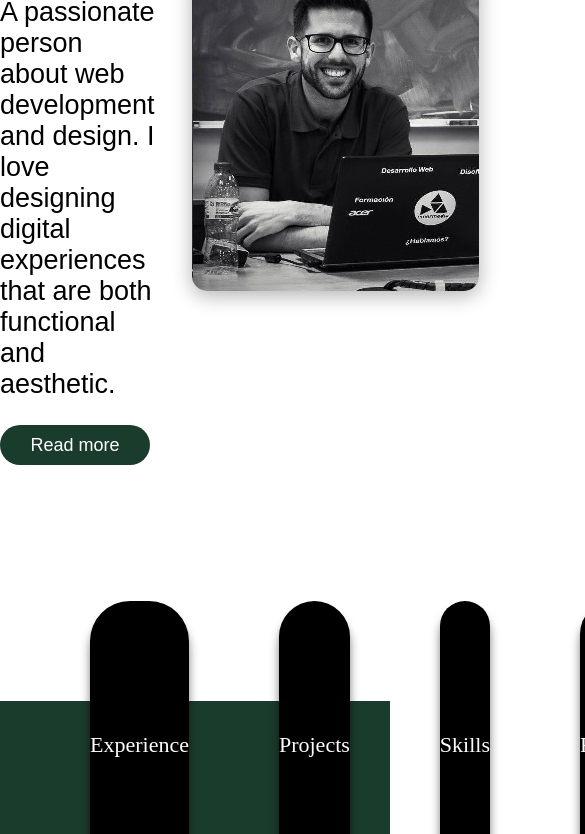
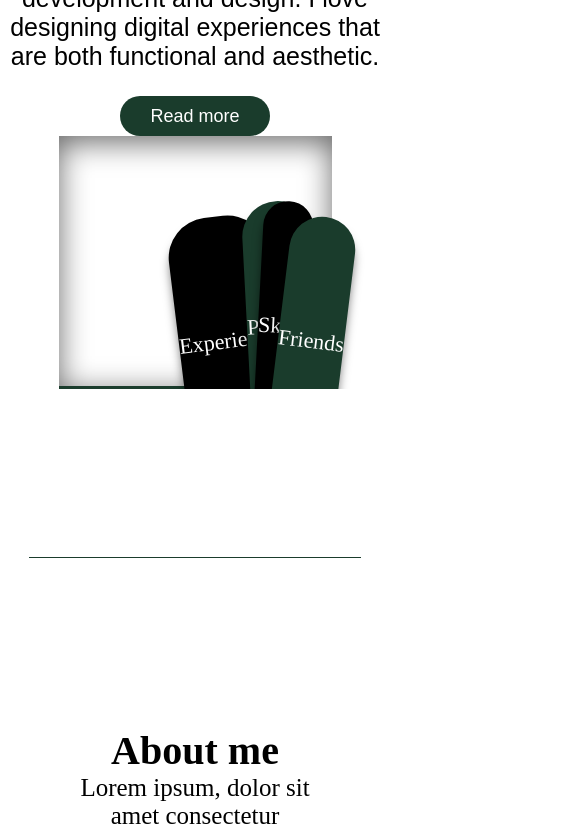
Before and after one commit to MrAlbertt/MrAlbertt.github.io, a plain HTML site: page index.html in a window 390 px wide. Shown: the part 258-1092 px from the top of the page, 585 px wide, since content can reach past the window. Drawn offline with Linux system fonts and the light colour scheme.

Commit message:
Segundo diesño de la pagina sin responsive

```diff
--- a/index.html
+++ b/index.html
@@ -10,7 +10,7 @@
     <header class="header-nav">
         <nav class="navbar">
             <div class="div-logo">
-                <a href="#about">Mr Albert</a>
+                <a href="#about">Mr Albertt</a>
             </div>
             <div class="div-listaNav">
                 <ul>
@@ -24,24 +24,13 @@
 
     <main class="main">
         <header class="header-home">
-            <div class="div-home-text">
-                <h1>¡Hi! I'm Juan Alberto</h1>
-                <p>A passionate person about web development and design. I love designing digital experiences that are both functional and aesthetic. </p>
-                <button>Read more</button>
-            </div>
-            <div  class="div-home-img">
-                <figure class="foto-personal">
-                    <img src="FotoPersonal.jpeg" alt="Foto del autor de la pagina sonriendo" >
-                </figure>
-            </div>
+            <h1>¡Hi! I'm Juan Alberto</h1>
+            <p>A passionate person about web development and design. I love designing digital experiences that are both functional and aesthetic. </p>
+            <button>Read more</button>
         </header>
 
-        <div class="separador-home">
-
-        </div>
-
-        <section class="about">
-            <div class="tarjetas-about">
+        <div class="div-tarjetas">
+            <div class="tarjetas">
                 <div class="tarjeta tUno">
                     <span>Experience</span>
                 </div>
@@ -51,10 +40,17 @@
                 <div class="tarjeta tTres">
                     <span>Skills</span>
                 </div>
-                <div class="tarjeta tCuadro">
+                <div class="tarjeta tCuatro">
                     <span>Friends</span>
                 </div>
             </div>
+        </div>
+
+        <div class="separadorTarjetas">
+            <div class="linea-sepTarj"></div>
+        </div>
+
+        <section class="about">
             <div class="aboutme">
                 <h2>About me</h2>
                 <p>Lorem ipsum, dolor sit amet consectetur adipisicing elit. Maiores eos voluptas fuga cupiditate incidunt numquam illum, quod odit porro optio provident debitis maxime minus vel tempora minima, illo deserunt pariatur.</p>
--- a/styles.css
+++ b/styles.css
@@ -11,7 +11,7 @@
 /*Estilo del Navbar*/
 .header-nav{
   background-color: #FFFFFF;
-  height: 60px;
+  height: 70px;
   display: flex;
   align-items: center;
   box-shadow: 0 6px 30px rgba(0, 0, 0, 0.6);
@@ -32,8 +32,8 @@
 }
 
 .div-logo a{
-  font-weight: 600;
   font-size: x-large;
+  font-family: "Impact", sans-serif;
   color: #000000;
   text-decoration: none;
 }
@@ -61,35 +61,32 @@
 .header-home{
   background-color: #fFFFFF;
   display: flex;
-  justify-content: space-between;
+  font-family: "Poppins", sans-serif;
+  flex-direction: column;
+  justify-content: center;
   align-items: center;
 }
 
 @media (orientation:landscape) {
   .header-home{
-    height: calc(100vh - 60px);
-    padding: 0 40px;
+    height: calc(100vh - 70px);
+    padding: 0 24vh;
   }
 }
 
-.div-home-text{
-  flex: 70%;
-  font-family: "Poppins", sans-serif;
-}
-
-.div-home-text h1{
-  font-size: 53px;
+.header-home h1{
+  font-size: 55px;
   font-weight: 800;
   color: #1a3c2c;
 }
 
-.div-home-text p{
-  margin-top: 12px;
-  padding-right: 37px;
-  font-size: 27px;
+.header-home p{
+  text-align: center;
+  margin-top: 15px;
+  font-size: 25px;
 }
 
-.div-home-text button{
+.header-home button{
   margin-top: 25px;
   border-radius: 30px;
   border: none;
@@ -100,18 +97,6 @@
   font-size: 18px;
 }
 
-.div-home-img{
-  display: flex;
-  flex: 30%;
-  justify-content: center;
-  align-items: center;
-}
-
-.foto-personal img{
-    border-radius: 15px;
-    box-shadow: 0px 5px 20px rgba(0, 0, 0, 0.3);
-}
-
 /* Fin */
 
 
@@ -119,32 +104,21 @@
 
 
 
-/* Estilo del conector entre home y about */
-.separador-home{
-  background-color: #fFFFFF;
-  height: 28vh;
-}
-/* Fin */
-
-
-
-
-
-
-
-/* Estilos de la seccion about */
-.about{
-  display: block;
-  height: 100vh;
-  background-color: #1a3c2c;
+/* Estilo de las tarjetas */
+.div-tarjetas{
+  display: flex;
+  justify-content: center;
 }
 
-.tarjetas-about{
+.tarjetas{
   display: flex;
-  height: 34vh;
-  width: 100%;
-  gap: 90px;
-  padding: 0 90px;
+  box-shadow: inset 0 6px 30px rgba(0, 0, 0, 0.6);
+  height: 30vh;
+  width: 70%;
+  padding: 0 60px;
+  position: relative;
+  z-index: 0;
+  border-bottom: #1a3c2c solid 3px;
 }
 
 .tarjeta{
@@ -159,17 +133,106 @@
   box-shadow: 0 10px 10px rgba(0, 0, 0, 0.5);
   border-radius: 40px;
   position: relative;
-  top:-100px;
-  transition: top 0.2s ease-in-out, transform 0.2s ease-in-out;
+  top:80px;
+  z-index: 1;
+  transition: top 0.2s ease-in-out, transform 0.2s ease-in-out, z-index 0.3s ease-in-out;
 }
 
 .tarjeta:hover{
-  top: -120px;
+  top: 50px;
   transform: scale(1.05);
 }
 
+.tUno{
+  right: -60px;
+  transform: rotate(-7deg);
+}
+
+.tUno:hover{
+  transform: rotate(-10deg);
+  z-index: 2;
+}
+
+.tDos{
+  background-color: #1a3c2c;
+  right: -30px;
+  top: 65px;
+  transform: rotate(-3deg);
+}
+
+.tDos:hover{
+  transform: rotate(-7deg);
+  z-index: 2;
+}
+
+.tTres{
+  right: 30px;
+  top: 65px;
+  transform: rotate(3deg);
+}
+
+.tTres:hover{
+  transform: rotate(7deg);
+}
+
+.tCuatro{
+  background-color: #1a3c2c;
+  right: 60px;
+  transform: rotate(7deg);
+}
+
+.tCuatro:hover{
+  transform: rotate(10deg);
+}
+/* Fin */
+
+
+
+
+
+
+/*Separador entre las tajetas y la seccionsobre mi*/
+.separadorTarjetas{
+  display: flex;
+  justify-content: center;
+  align-items: center;
+  position: relative;
+  z-index: 2;
+  background-color: #fFFFFF;
+  height: 40vh;
+  width: 100%;
+}
+
+.linea-sepTarj{
+  background-color: #1a3c2c;
+  width: 85%;
+  height: 1px;
+}
+/**/
+
+
+
+
+
+
+
+/* Estilos de la seccion about */
+.about{
+  display: flex;
+  flex-direction: column;
+  justify-content: center;
+  align-items: center;
+  height: 100vh;
+  background-color: #fFFFFF;
+}
+
 .aboutme {
-  padding: 40px;
+  display: flex;
+  flex-direction: column;
+  align-items: center;
+  text-align: center;
+  height: 100%;
+  padding: 0 80px;
   font-size: 25px;
 }
 
```
